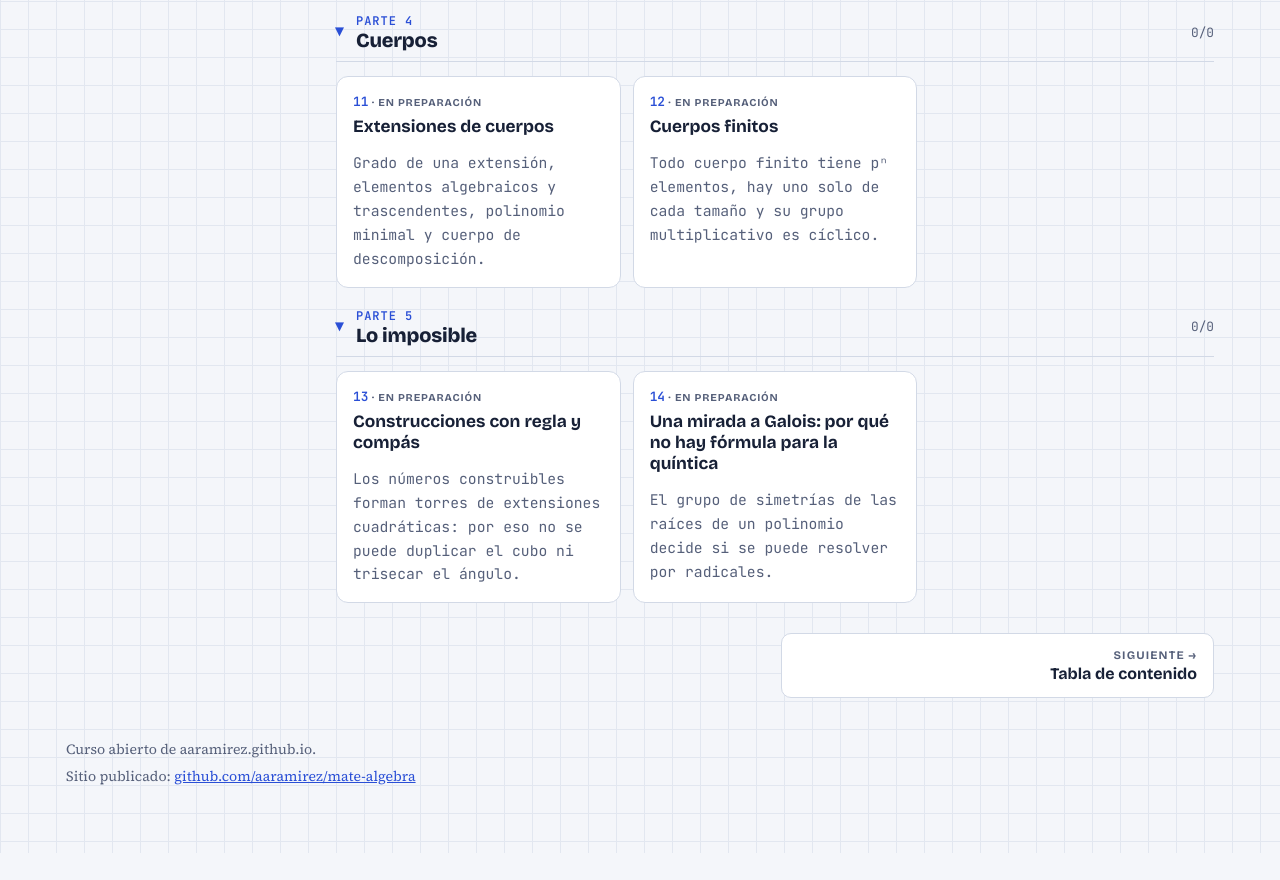
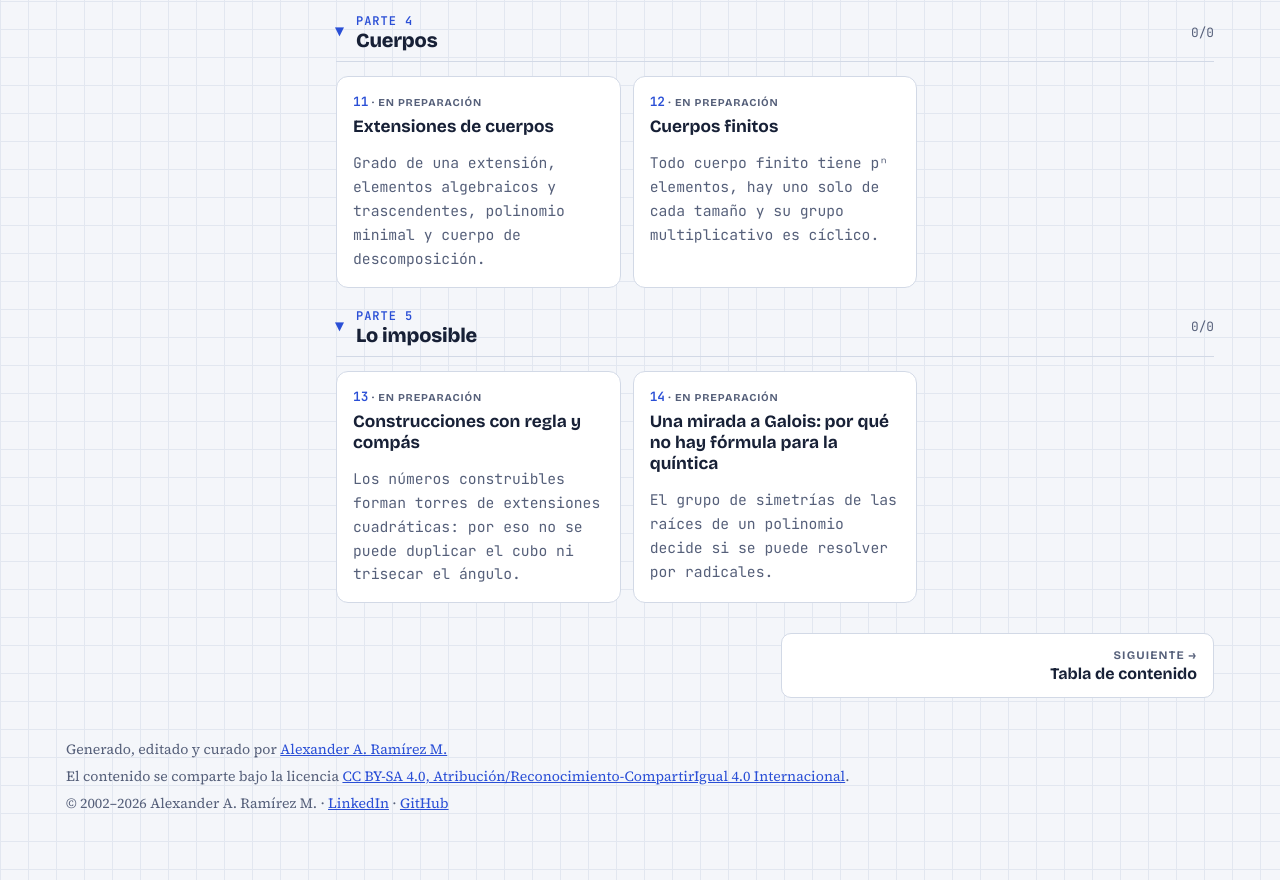
Before and after one commit to aaramirez/mate-algebra, a plain HTML site: page index.html in a window 1280 px wide. Shown: the part 2575-3455 px from the top of the page. Before the commit the page ends 3428 px from the top, so only its background shows below. Drawn offline with nearby package versions, Linux system fonts and the light colour scheme.

Commit message:
Pie común: autoría, licencia CC BY-SA 4.0 y año que se actualiza solo

```diff
--- a/index.html
+++ b/index.html
@@ -95,7 +95,7 @@ height="0" width="0" style="display:none;visibility:hidden"></iframe></noscript>
 <nav class="pager" id="pager" aria-label="Capítulo anterior y siguiente"></nav>
 </main>
 </div>
-<footer><span>Curso abierto de aaramirez.github.io.</span><span>Sitio publicado: <a href="https://github.com/aaramirez/mate-algebra" target="_blank" rel="noopener">github.com/aaramirez/mate-algebra</a></span></footer>
+<footer><span>Generado, editado y curado por <a href="https://www.linkedin.com/in/alexander-ramirez-morales/" target="_blank" rel="noopener">Alexander A. Ramírez M.</a></span><span>El contenido se comparte bajo la licencia <a href="https://creativecommons.org/licenses/by-sa/4.0/deed.es" target="_blank" rel="noopener">CC BY-SA 4.0, Atribución/Reconocimiento-CompartirIgual 4.0 Internacional</a>.</span><span>© 2002–<span data-anio>2026</span> Alexander A. Ramírez M. · <a href="https://www.linkedin.com/in/alexander-ramirez-morales/" target="_blank" rel="noopener">LinkedIn</a> · <a href="https://github.com/aaramirez" target="_blank" rel="noopener">GitHub</a></span><script>document.querySelectorAll('[data-anio]').forEach(function (e) { e.textContent = new Date().getFullYear(); });</script></footer>
 </div>
 <script src="assets/lab.js"></script>
 </body>
```
Also changed, not shown: temario.html (+1 -1 lines).
